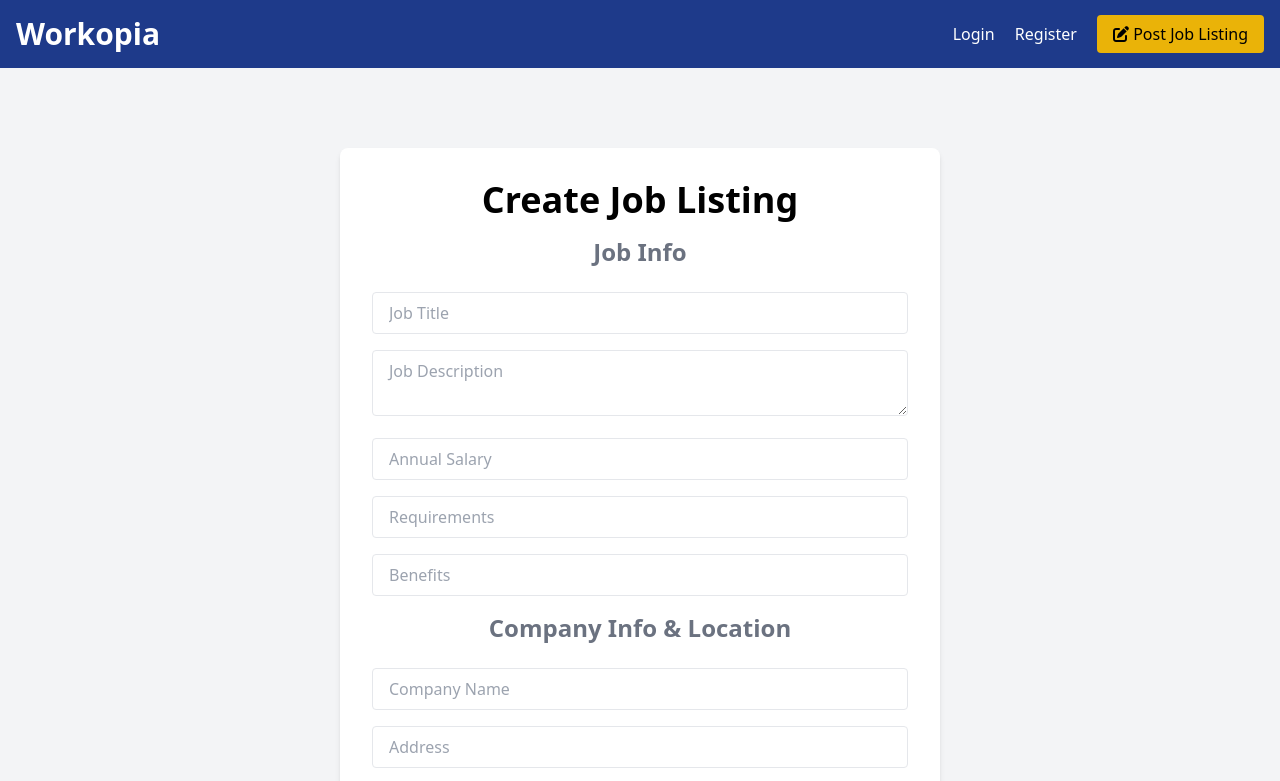
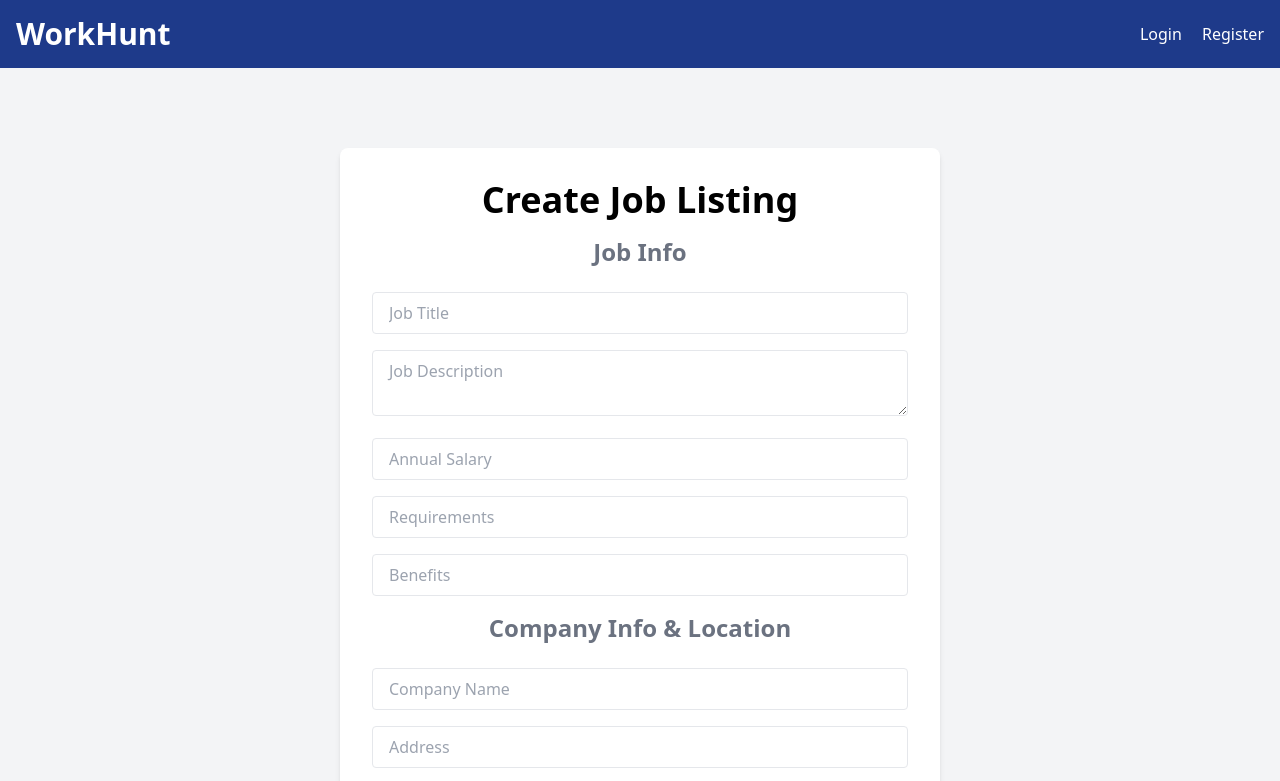
Before and after one commit to btwGaurav/workhunt-tamplate, a website: page post-job.html in a window 1280 px wide. Shown: the top 781 px of the page. Drawn offline with nearby package versions, Linux system fonts and the light colour scheme.

Commit message:
Ready the initial design

```diff
--- a/post-job.html
+++ b/post-job.html
@@ -16,14 +16,14 @@
       rel="stylesheet"
     />
     <link rel="stylesheet" href="css/style.css" />
-    <title>Workopia</title>
+    <title>WorkHunt</title>
   </head>
   <body class="bg-gray-100">
     <!-- Header -->
     <header class="bg-blue-900 text-white p-4">
       <div class="container mx-auto flex justify-between items-center">
         <h1 class="text-3xl font-semibold">
-         <a href="index.html">Workopia</a>
+         <a href="index.html">WorkHunt</a>
         </h1>
         <nav class="space-x-4">
           <a href="login.html" class="text-white hover:underline">Login</a>
@@ -32,7 +32,7 @@
           >
           <a
             href="post-job.html"
-            class="bg-yellow-500 hover:bg-yellow-600 text-black px-4 py-2 rounded hover:shadow-md transition duration-300"
+            class="bg-yellow-500 hidden hover:bg-yellow-600 text-black px-4 py-2 rounded hover:shadow-md transition duration-300"
           >
             <i class="fa fa-edit"></i> Post Job Listing
           </a>
```
Also changed, not shown: details.html (+1 -1 lines), error.html (+1 -1 lines), listings.html (+1 -1 lines), login.html (+1 -1 lines), register.html (+3 -3 lines), 1 other file.
